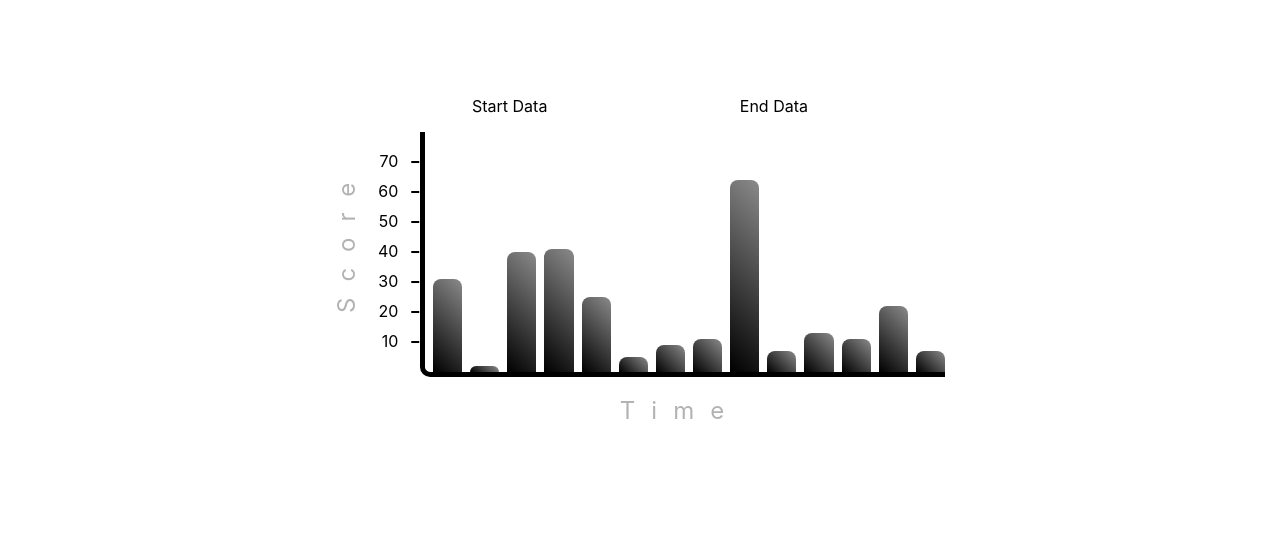
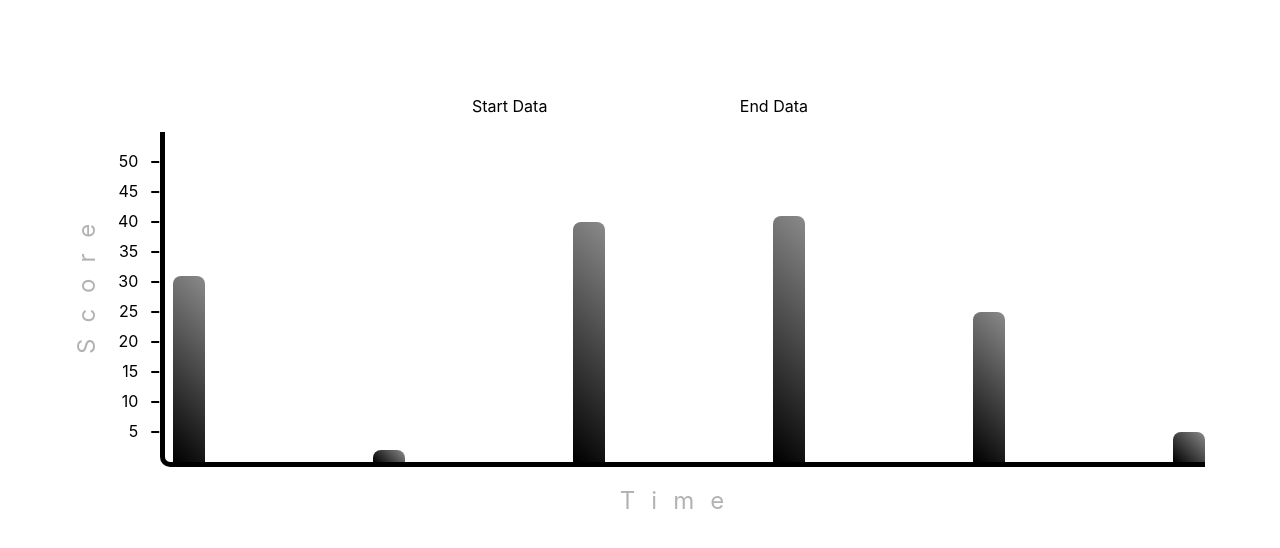
Before and after one commit to samyiskarous/react-responsive-native-chart, a React (Create React App) app: page / in a window 1280 px wide. Shown: the top 548 px of the page. Built offline with nearby package versions, Linux system fonts and the light colour scheme.

Commit message:
refactor: Bar Chart now takes the full width and height of its container, instead og manually setting it

```diff
--- a/src/components/charts-containers/ReviewsScoreToTime.js
+++ b/src/components/charts-containers/ReviewsScoreToTime.js
@@ -1,4 +1,5 @@
-import React, { useState } from 'react'
+import React, { useEffect, useState } from 'react'
+import { useMediaQuery } from 'react-responsive';
 import styled from 'styled-components';
 import BarChart from '../reusable/charts/BarChart';
 
@@ -6,6 +7,33 @@ const ReviewsScoreToTime = () => {
     const [startDate, setStartData] = useState(new Date());
     const [endDate, setEndData] = useState(new Date());
     const [reviewsScoreToTimeBarData] = useState([]);
+    const [chartXPoints] = useState(10)
+    const [chartSize, setCharSize] = useState(300)
+    const [tempReviewsScoreToTimeBarData, setTempReviewsScoreToTimeBarData] = useState([...chartOriginalData]);
+
+    const isDesktopSize = useMediaQuery({
+        query: '(min-width: 768px)'
+    })
+    const isTabletSize = useMediaQuery({
+        query: '(min-width: 600px)'
+    })
+    const isMobileSize = useMediaQuery({
+        query: '(max-width: 599px)'
+    })
+    window.addEventListener("resize", ()=> console.log(window.innerWidth));
+    useEffect(() => {
+        if(isMobileSize){
+            console.log('Mobile');
+            setTempReviewsScoreToTimeBarData(oldState => [...chartOriginalData].slice(0, 4));
+            setCharSize(200);
+        }else if(isTabletSize){
+            setTempReviewsScoreToTimeBarData(oldState => [...chartOriginalData].slice(0, 6));
+            console.log('Tablet');
+        }else if(isDesktopSize){
+            console.log('Desktop')
+            setTempReviewsScoreToTimeBarData(oldState => [...chartOriginalData]);
+        }
+    }, [])
 
     return (
         <ReviewScoreToTimeDiv>
@@ -14,12 +42,43 @@ const ReviewsScoreToTime = () => {
                 <p>End Data</p>
             </DatesRangeDiv>
 
+            <div style={{
+                width: '100%',
+                height: '100%'
+            }}>
                 <BarChart
                     labels={{
                         x: 'Time',
                         y: "Score"
                     }}
-                rawBarsData={[
+                    rawBarsData={tempReviewsScoreToTimeBarData}
+                    // size={chartSize}
+                />
+            </div>
+        </ReviewScoreToTimeDiv>
+    );
+}
+
+
+// START: Styled Components
+const ReviewScoreToTimeDiv = styled.div({
+    display: 'flex',
+    flexDirection: 'column',
+    justifyContent: 'space-between',
+    alignItems: 'center',
+    width: '100%'
+});
+
+const DatesRangeDiv = styled.div({
+    display: 'flex',
+    flexDirection: 'row',
+    justifyContent: 'space-between',
+
+    width: '30%'
+});
+// END: Styled Components
+
+let chartOriginalData = [
     {
         x: 'Oct',
         y: 31
@@ -76,30 +135,6 @@ const ReviewsScoreToTime = () => {
         x: 'Jan',
         y: 7
     }
-                ]}
-                size={300}
-            />
-        </ReviewScoreToTimeDiv>
-    );
-}
-
-
-// START: Styled Components
-const ReviewScoreToTimeDiv = styled.div({
-    display: 'flex',
-    flexDirection: 'column',
-    justifyContent: 'space-between',
-    alignItems: 'center',
-    width: '100%'
-});
-
-const DatesRangeDiv = styled.div({
-    display: 'flex',
-    flexDirection: 'row',
-    justifyContent: 'space-between',
-
-    width: '30%'
-});
-// END: Styled Components
+];
 
 export default ReviewsScoreToTime;
--- a/src/components/reusable/charts/BarChart/index.js
+++ b/src/components/reusable/charts/BarChart/index.js
@@ -5,7 +5,7 @@ import YAxisInfo from './YAxisInfo';
 import DataBars from './DataBars';
 import XAxisInfo from './XAxisInfo';
 
-const AXIS_VALUES_COUNT = 7;
+const Y_AXIS_VALUES_COUNT = 10;
 
 const BarChart = (props) => {
     BarChart.propTypes = {
@@ -18,14 +18,9 @@ const BarChart = (props) => {
             y: PropTypes.string.isRequired
         })).isRequired,
         showYAxisValues: PropTypes.bool,
-        size: PropTypes.number,
-        square: PropTypes.bool
     }
 
-    const {labels, rawBarsData, size = 400, square = false, showYAxisValues = false} = props;
-    let chartWidth = square === false ? `${((size * 2)/16)}` : `${size/16}`;
-    let chartHeight = `${size/16}`;
-
+    const {labels, rawBarsData, showYAxisValues = false} = props;
 
     const yAxisRawValues = extractAxisRawData(rawBarsData, 'y');
     const maxPercentageToPeak = getPercentageOfHighestNumberToItsCeiledValue(yAxisRawValues)
@@ -38,21 +33,13 @@ const BarChart = (props) => {
 
     return (
         <>
-            <BarChartGridContainer
-                width={chartWidth}
-                gridSections={{
-                    // This minus and plus things are to keep the dimensions as specified
-                    // in the props, if specified 500, then 500 - then 4 or 5 rems
-                    columns: `5rem minmax(${chartWidth-5}rem, auto)`,
-                    rows: `minmax(${chartHeight - 4}rem, auto) 4rem`
-                }}
-            >
+            <BarChartGridContainer>
                 <YAxisInfo label={labels.y} axisValues={yAxisValues}/>
                 <DataBarsCotainer >
                     <DataBars
                         barsHeightData={computedBarsHeightData}
                         maxHeightPercentageToPeak={maxPercentageToPeak}
-                        heightPortions={AXIS_VALUES_COUNT+1}
+                        heightPortions={Y_AXIS_VALUES_COUNT+1}
                     />
                 </DataBarsCotainer>
                 <XAxisInfo label={labels.x}/>
@@ -64,12 +51,15 @@ const BarChart = (props) => {
 
 // START: Styled Components
 const BarChartGridContainer = styled.div({
-    width: props => props.width ? `${props.width}rem` : '',
+    width: '100%',
+    height: '100%',
 
     display: 'grid',
     gridAutoFlow: 'row',
-    gridTemplateColumns: props => props.gridSections ? props.gridSections.columns : '',
-    gridTemplateRows: props => props.gridSections ? props.gridSections.rows : '',
+
+    gridTemplateColumns: '5rem minmax(auto,auto)',
+    gridTemplateRows: 'minmax(auto,auto) 4rem',
+
     gridTemplateAreas: "'yAxisInfo barCharData' '. xAxisInfo'",
 })
 
@@ -111,7 +101,7 @@ const computeAxisValuesFromRawAxisData = (rawAxisData) => {
     let axisValues = [];
 
     const roundedHighestValue = Math.ceil(Math.max(...rawAxisData) / 10) * 10;
-    const incrementBy = roundedHighestValue / AXIS_VALUES_COUNT;
+    const incrementBy = roundedHighestValue / Y_AXIS_VALUES_COUNT;
 
     for(let axisValue = incrementBy;
             axisValue <= roundedHighestValue;
```
Lines whose indentation alone changed are shown as unchanged.
